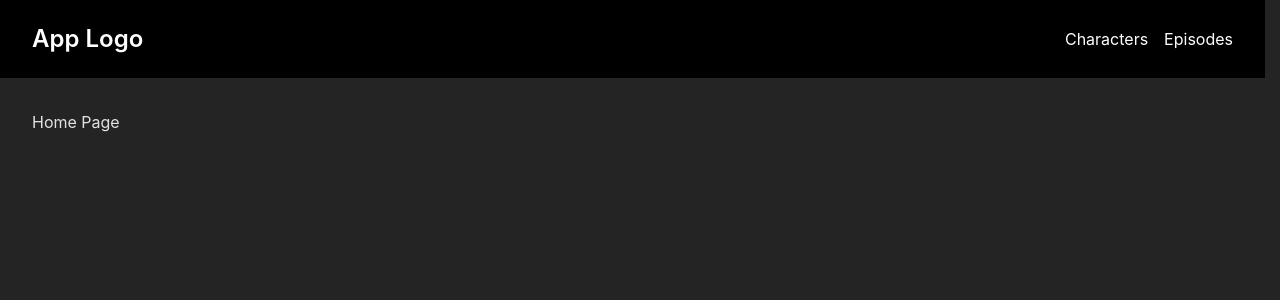
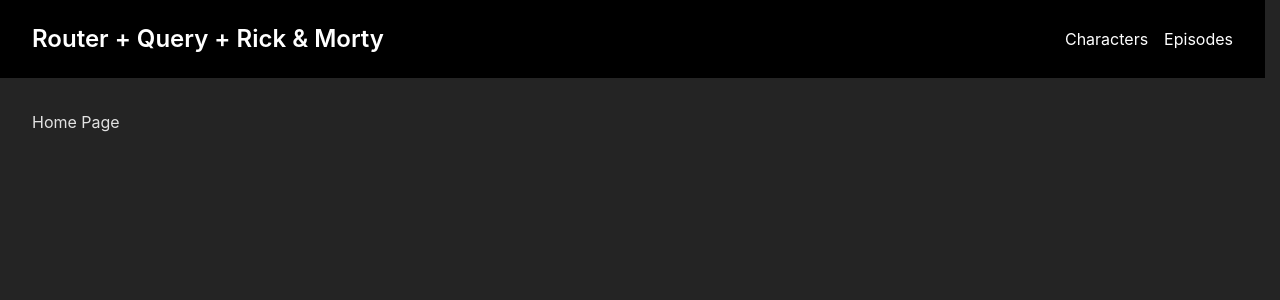
Before and after one commit to MTG2000/react-router-query-test, a React (Vite) app: page / in a window 1280 px wide. Shown: the top 300 px of the page. Built offline with nearby package versions, Linux system fonts and the light colour scheme.

Commit message:
update (logo)

```diff
--- a/src/Common/Navbar/Navbar.tsx
+++ b/src/Common/Navbar/Navbar.tsx
@@ -6,7 +6,7 @@
   return (
     <nav className="bg-black py-24 px-32 flex justify-between items-center">
       <Link to="/" className="text-body1 text-white hover:text-white font-bold">
-        App Logo
+        Router + Query + Rick & Morty
       </Link>
 
       <ul className="flex gap-16 ">
```
